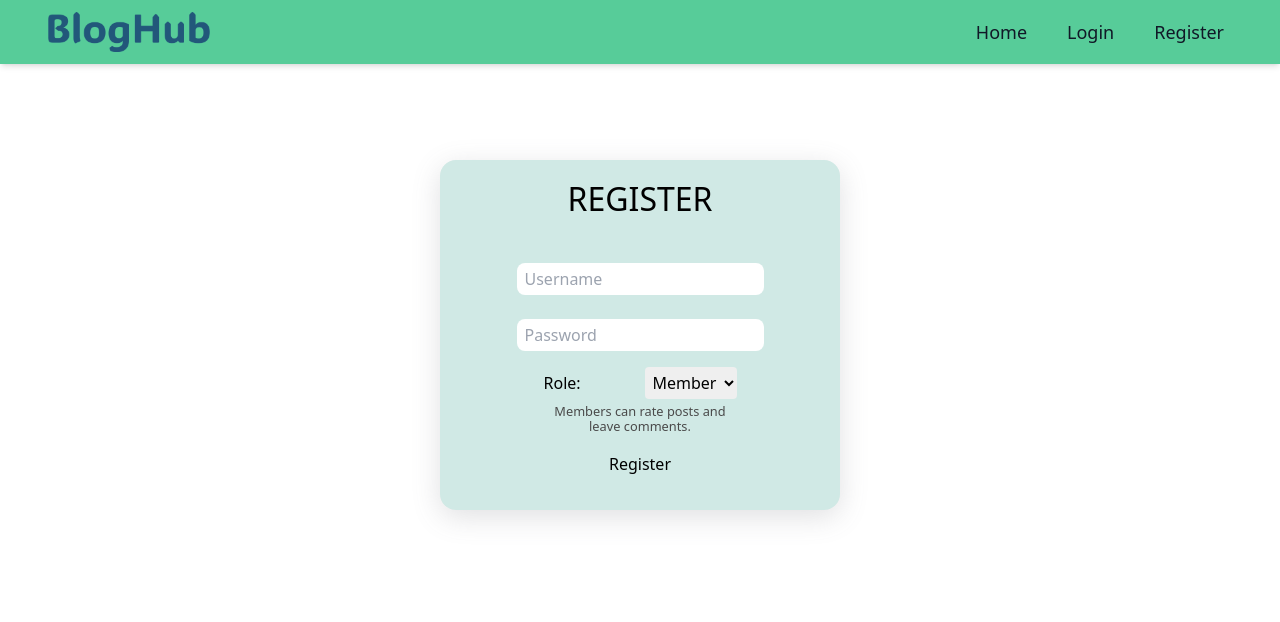
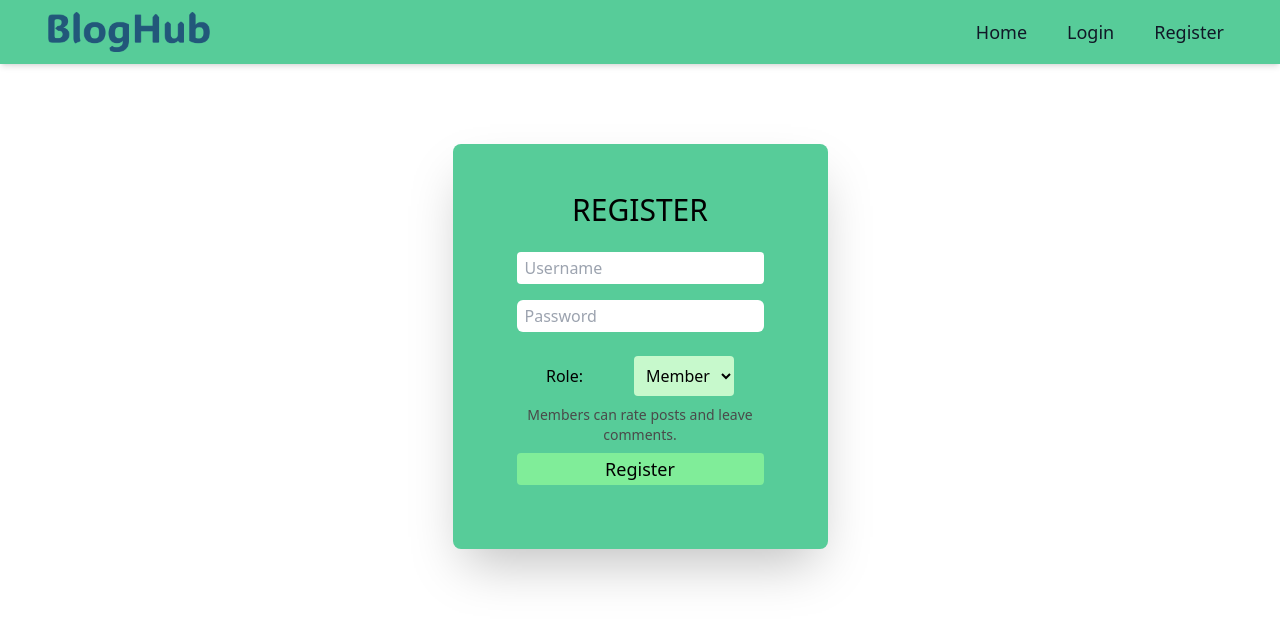
Before and after one commit to chrisnotthere/BlogHub, a React (Create React App) app in the folder client/: page /BlogHub/register in a window 1280 px wide. Shown: the top 622 px of the page. Built offline with nearby package versions, Linux system fonts and the light colour scheme; no server answers.

Commit message:
Login and Register pages UI improvement

```diff
--- a/client/src/pages/LoginPage.tsx
+++ b/client/src/pages/LoginPage.tsx
@@ -1,5 +1,4 @@
 import { useContext, useState } from "react";
-import "../assets/styles/login-register.css";
 import { Link, Navigate } from "react-router-dom";
 import { UserContext } from "../context/UserContext";
 
@@ -55,12 +54,14 @@ function LoginPage() {
   if (redirect) return <Navigate to="/" />;
 
   return (
-    <div className="login-container">
-      <div className="form-container">
-        <h1>LOG IN</h1>
-        <form className="auth-form" onSubmit={handleFormSubmit}>
+    <div className="flex flex-col text-center ">
+      {/* Top */}
+      <div className="flex flex-col items-center justify-center bg-mint-green max-w-xs rounded-lg my-4 mx-auto py-2 px-0 shadow-2xl sm:max-w-lg md:max-w-xl sm:p-8 md:p-12">
+        <h1 className="text-xl md:text-3xl">LOGIN</h1>
+        <form className="flex flex-col items-center w-full p-4" onSubmit={handleFormSubmit}>
           <label className="hidden" htmlFor="username">Username</label>
           <input
+            className="my-2 h-8 rounded border-none p-2"
             type="text"
             id="username"
             placeholder="Username"
@@ -71,6 +72,7 @@ function LoginPage() {
           />
           <label className="hidden" htmlFor="password">Password</label>
           <input
+            className="my-2 h-8 rounded-md border-none p-2"
             type="password"
             id="password"
             placeholder="Password"
@@ -79,24 +81,29 @@ function LoginPage() {
             minLength={6}
             required
           />
-          <button type="submit">Login</button>
-          <div className="register">
+          <button className="mt-2 h-8 w-full text-lg rounded border-none cursor-pointer transition duration-300 ease-in-out bg-spring-green hover:bg-spring-green/60 hover:text-light-turquoise"
+            type="submit">
+            Login
+          </button>
+          <div className="flex flex-col gap-2 text-sm mt-4 text-center">
             <span>Don't have an account?</span>
-            <Link to={"/register"}>Register</Link>
+            <Link className="text-deep-sea font-semibold hover:text-teal3 hover:underline" to={"/register"}>Register</Link>
           </div>
         </form>
-        {error && <p className="error">{error}</p>}
+        {error && <p className="">{error}</p>}
       </div>
-      <div className="guest-login">
-        <button onClick={loginAsGuest} aria-label="Sign in as Guest">
+      {/* Bottom */}
+      <div className="flex flex-col bg-mint-green rounded-lg my-8 mx-auto p-5 shadow-2xl w-60 ">
+        <button className="flex items-center justify-center mt-2 h-8 p-4 w-full text-lg rounded border-none cursor-pointer transition duration-300 ease-in-out bg-spring-green hover:bg-spring-green/60 hover:text-light-turquoise" onClick={loginAsGuest} aria-label="Sign in as Guest">
           Sign in as Guest
         </button>
-        <button onClick={loginAsAdmin} aria-label="Sign in as Admin">
+        <button className="flex items-center justify-center mt-2 h-8 p-4 w-full text-lg rounded border-none cursor-pointer transition duration-300 ease-in-out bg-spring-green hover:bg-spring-green/60 hover:text-light-turquoise" onClick={loginAsAdmin} aria-label="Sign in as Admin">
           Sign in as Admin
         </button>
       </div>
     </div>
   );
+
 }
 
 export default LoginPage;
--- a/client/src/pages/RegisterPage.tsx
+++ b/client/src/pages/RegisterPage.tsx
@@ -50,7 +50,10 @@ function RegisterPage() {
   if (redirect) return <Navigate to="/login" />;
 
   return (
-    <div className="form-container">
+
+    <>
+
+      {/* <div className="form-container">
         <h1>REGISTER</h1>
         <form className="auth-form" onSubmit={handleSubmit}>
           <label className="hidden" htmlFor="username">Username:</label>
@@ -88,7 +91,59 @@ function RegisterPage() {
           <button type="submit">Register</button>
         </form>
         {error && <p className="error">{error}</p>}
+      </div> */}
+
+      <div className="flex flex-col text-center">
+        <div className="flex flex-col items-center justify-center bg-mint-green max-w-xs rounded-lg my-4 mx-auto py-2 px-0 shadow-2xl sm:max-w-lg md:max-w-xl sm:p-8 md:p-12">
+          <h1 className="text-xl bg-mint-green md:text-3xl">REGISTER</h1>
+          <form className="flex flex-col items-center w-full p-4" onSubmit={handleSubmit}>
+            <label className="hidden" htmlFor="username">Username:</label>
+            <input
+              className="my-2 h-8 rounded border-none p-2"
+              type="text"
+              id="username"
+              placeholder="Username"
+              value={username}
+              onChange={(e) => setUsername(e.target.value)}
+              minLength={3}
+              required
+            />
+            <label className="hidden" htmlFor="password">Password:</label>
+            <input
+              className="my-2 h-8 rounded-md border-none p-2"
+              type="password"
+              id="password"
+              placeholder="Password"
+              value={password}
+              onChange={(e) => setPassword(e.target.value)}
+              minLength={6}
+              required
+            />
+            <div className="role-select w-full flex flex-col items-center justify-center mt-4">
+              <div className="role-t flex items-center justify-around w-full px-2">
+                <label className="mr-2" htmlFor="role">Role:</label>
+                <select
+                  className="border-none rounded p-2 bg-soft-mint"
+                  value={role}
+                  onChange={(e) => setRole(e.target.value as Role)}
+                >
+                  <option value="admin">Admin</option>
+                  <option value="writer">Writer</option>
+                  <option value="member">Member</option>
+                </select>
               </div>
+              <p className="role-description text-sm mt-2 max-w-60">{roleDescriptions[role]}</p>
+            </div>
+            <button className="mt-2 h-8 w-full text-lg rounded border-none cursor-pointer transition duration-300 ease-in-out bg-spring-green hover:bg-spring-green/60 hover:text-light-turquoise"
+              type="submit">
+              Register
+            </button>
+          </form>
+          {error && <p className=" text-red-600">{error}</p>}
+        </div>
+      </div>
+    </>
+
   );
 }
 
```
Lines whose indentation alone changed are shown as unchanged.
